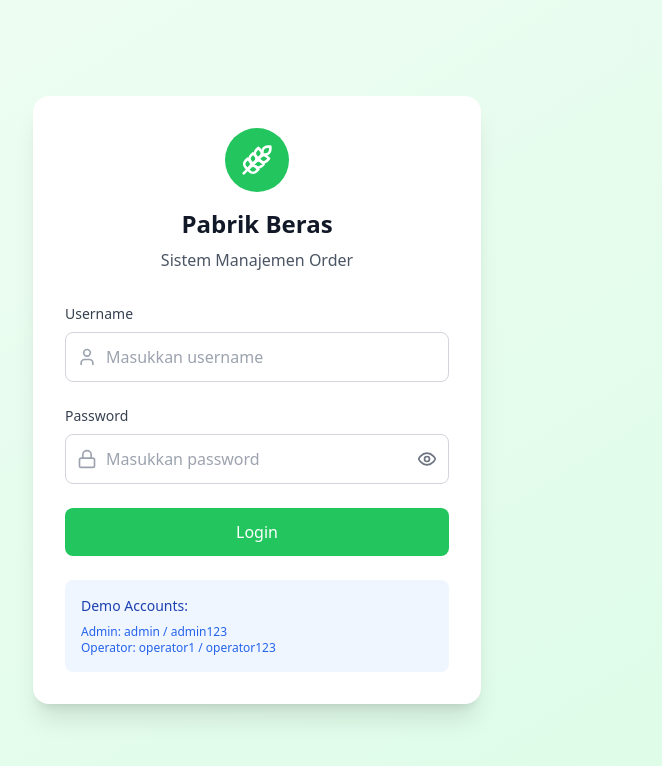
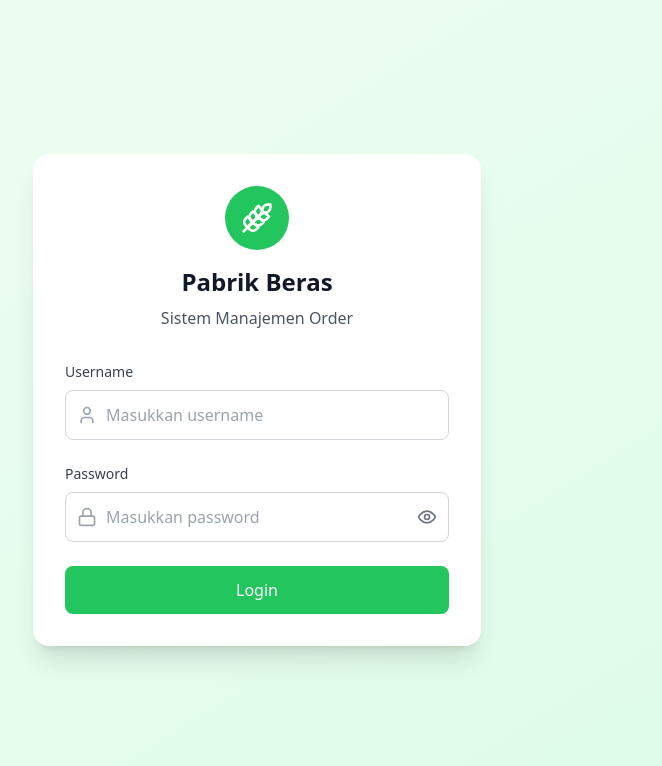
Before and after one commit to cecepns/pabrik-beras, a React (Vite) app: page /login in a window 1280 px wide. Shown: the top 766 px of the page, without its empty margins (383-1045 px from the left). Built offline with nearby package versions, Linux system fonts and the light colour scheme.

Commit message:
Remove demo account information from Login component to streamline user interface and enhance security.

```diff
--- a/src/components/Login.tsx
+++ b/src/components/Login.tsx
@@ -87,12 +87,6 @@ const Login: React.FC = () => {
             {loading ? 'Memproses...' : 'Login'}
           </button>
         </form>
-
-        <div className="mt-6 p-4 bg-blue-50 rounded-lg">
-          <p className="text-sm text-blue-800 font-medium mb-2">Demo Accounts:</p>
-          <p className="text-xs text-blue-600">Admin: admin / admin123</p>
-          <p className="text-xs text-blue-600">Operator: operator1 / operator123</p>
-        </div>
       </div>
     </div>
   );
```
